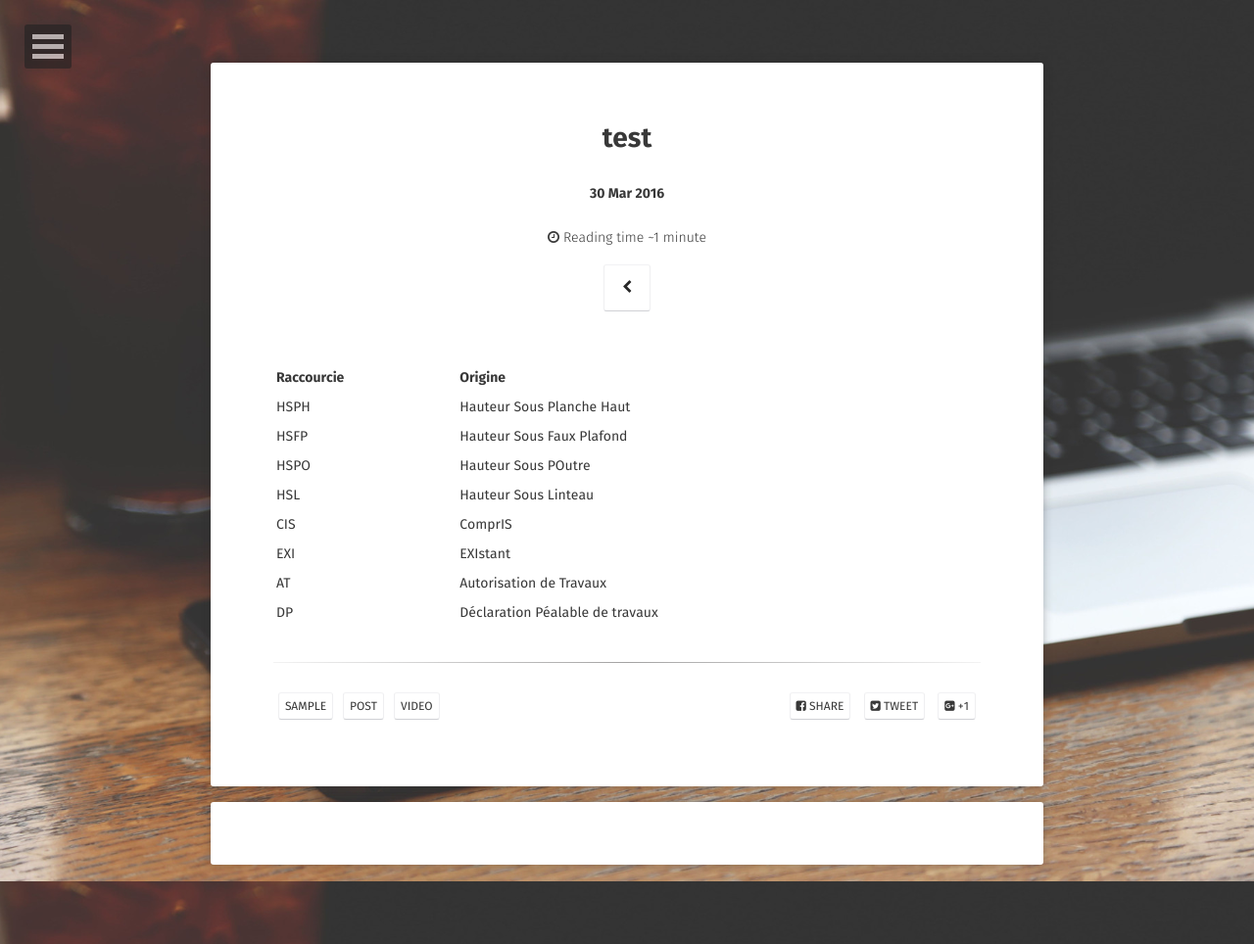
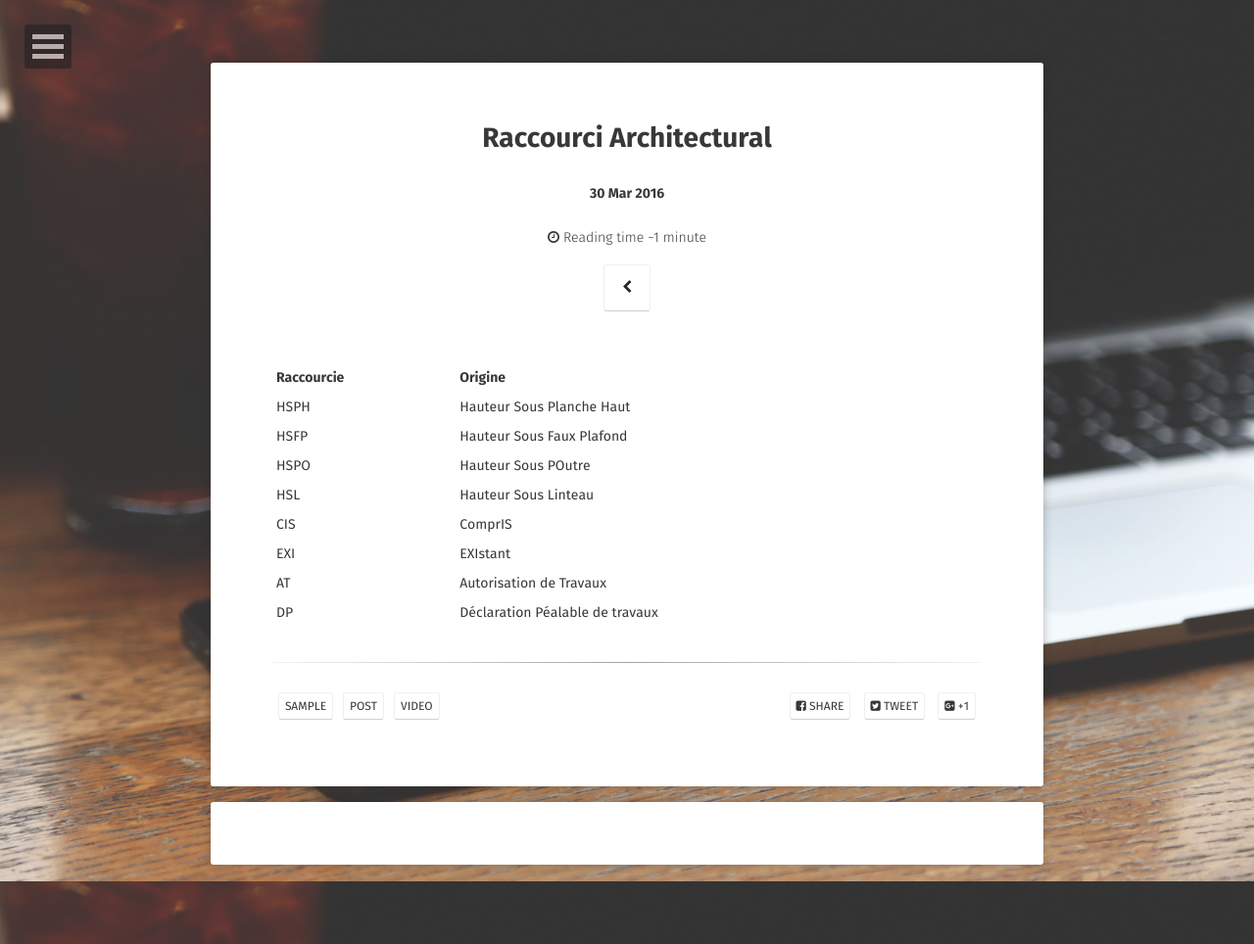
Before and after one commit to archer839/test, a Jekyll site: the page built from _posts/2018-08-31-Raccourci Architectural.md, in a window 1280 px wide. Shown: the whole page at 98% size. Built offline with Jekyll 4.4.1, drawn with Linux system fonts in a browser that asks for light colours; some web fonts are replaced; comment, search, counter and statistics services are not loaded.

Commit message:
Update 2018-08-31-Raccourci Architectural.md

```diff
--- a/_posts/2018-08-31-Raccourci Architectural.md
+++ b/_posts/2018-08-31-Raccourci Architectural.md
@@ -1,8 +1,8 @@
 ---
 layout: post
-title:  "test"
+title:  "Raccourci Architectural"
 date:   2016-03-30
-excerpt: ""
+excerpt: "Collection des raccourcis architecturals"
 tag:
 - sample
 - post
```
